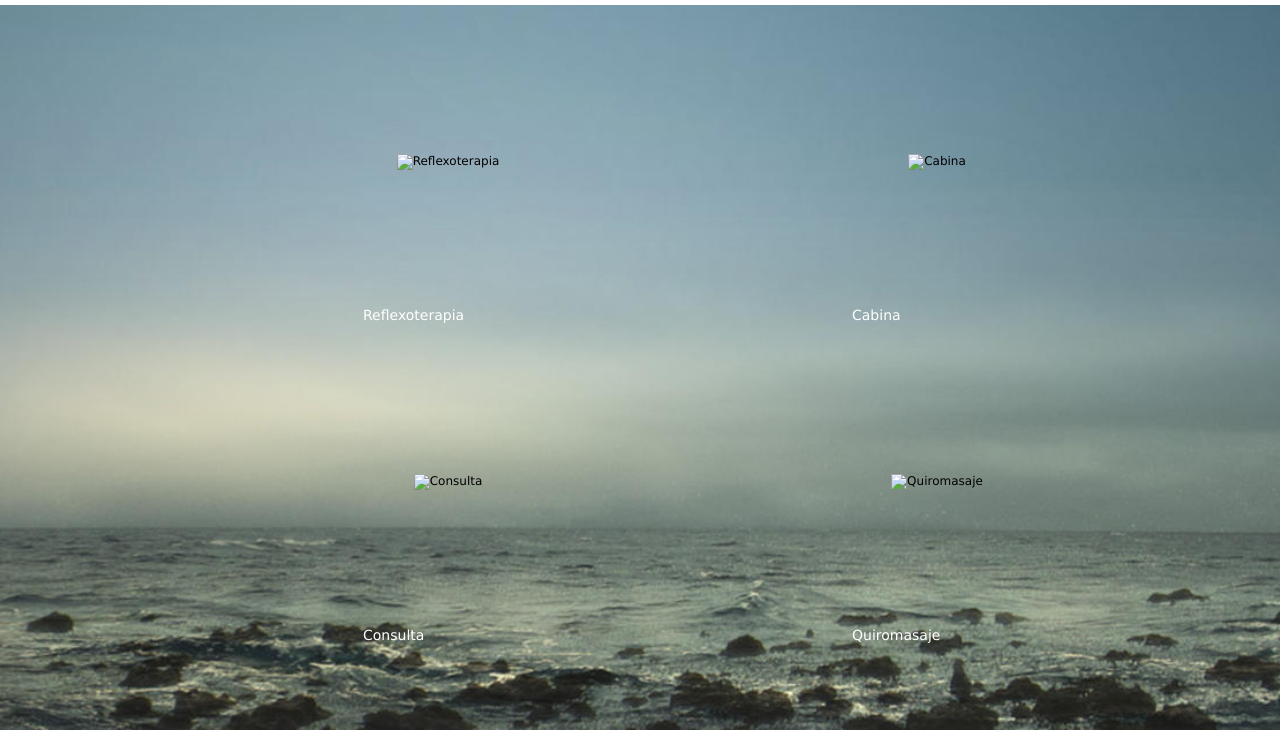
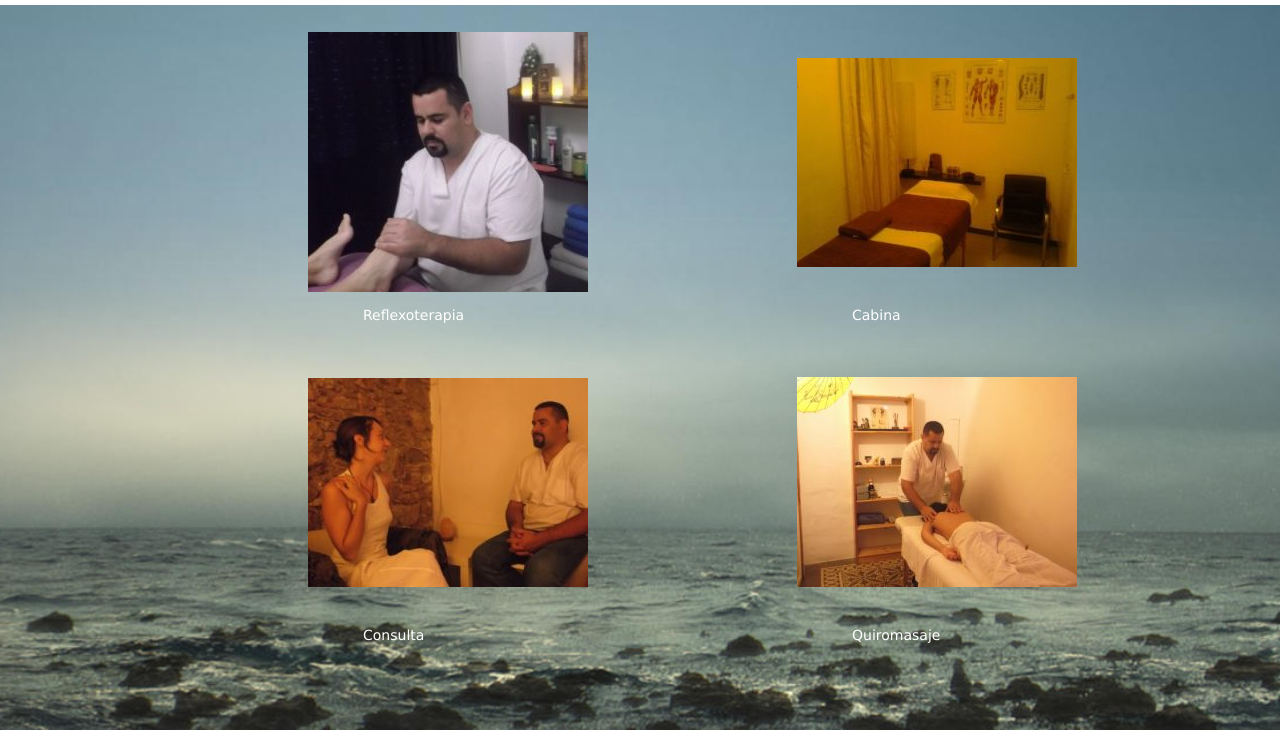
Before and after one commit to fatymoore/CDA, a plain HTML site: page src/album-de-fotos.html in a window 1280 px wide. Shown: the part 192-922 px from the top of the page. Drawn offline with Linux system fonts and the light colour scheme.

Commit message:
change folder to image album photos

```diff
--- a/src/album-de-fotos.html
+++ b/src/album-de-fotos.html
@@ -237,7 +237,7 @@
     <td>
           <td height="290" width="290" align="middle" valign="middle">
 
-        	<img src="ci_17087709/small_33205266_0_350-325.JPG" border="0" hspace="0" vspace="0" alt="Reflexoterapia" title="Reflexoterapia" id="33205266" name=""/>
+        	<img src="images/small_33205266_0_350-325.JPG" border="0" hspace="0" vspace="0" alt="Reflexoterapia" title="Reflexoterapia" id="33205266" name=""/>
 
 	 </td>
   </tr>
@@ -255,7 +255,7 @@
   <tr>
 <td height="290" width="290" align="center" valign="middle">
 
-        	<img src="ci_17087709/small_33205413_0_350-262.jpg" border="0" hspace="0" vspace="0" alt="Cabina" title="Cabina" id="33205413" name=""/>
+        	<img src="images/small_33205413_0_350-262.jpg" border="0" hspace="0" vspace="0" alt="Cabina" title="Cabina" id="33205413" name=""/>
 
 	</td>
   </tr>
@@ -277,7 +277,7 @@
   <tr>
 <td height="290" width="290" align="center" valign="middle">
 
-        	<img src="ci_17087709/small_33205232_0_350-262.JPG" border="0" hspace="0" vspace="0" alt="Consulta" title="Consulta" id="33205232" name=""/>
+        	<img src="images/small_33205232_0_350-262.JPG" border="0" hspace="0" vspace="0" alt="Consulta" title="Consulta" id="33205232" name=""/>
 
 	</td>
   </tr>
@@ -295,7 +295,7 @@
   <tr>
 <td height="290" width="290" align="center" valign="middle">
 
-        	<img src="ci_17087709/small_33205525.JPG" border="0" hspace="0" vspace="0" alt="Quiromasaje" title="Quiromasaje" id="33205525" name=""/>
+        	<img src="images/small_33205525.JPG" border="0" hspace="0" vspace="0" alt="Quiromasaje" title="Quiromasaje" id="33205525" name=""/>
 
 	</td>
   </tr>
```
Also changed, not shown: src/images/small_33205232_0_350-262.JPG (added), src/images/small_33205266_0_350-325.JPG (added), src/images/small_33205413_0_350-262.jpg (added), src/images/small_33205525.JPG (added).
